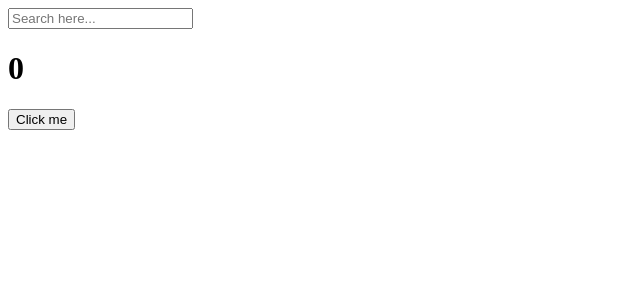
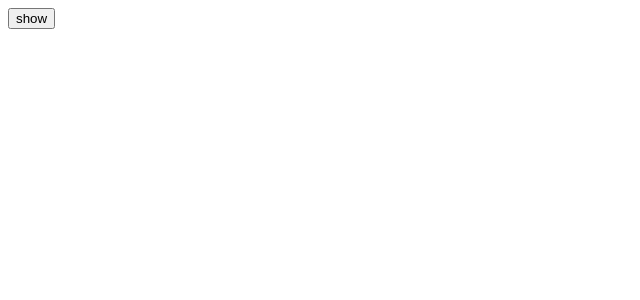
Before and after one commit to KellyPark96/reactJS-firstReact, a React (Create React App) app: page / in a window 1280 px wide. Shown: the top 300 px of the page, without its empty margins (0-640 px from the left). Built offline with nearby package versions, Linux system fonts and the light colour scheme.

Commit message:
CleanUp function

```diff
--- a/src/App.js
+++ b/src/App.js
@@ -1,30 +1,20 @@
 import { useState, useEffect } from "react";
-// import Button from "./Button";
-// import styles from "./App.module.css";
+
+function Hello() {
+	useEffect(() => {
+		console.log("hi :)");
+		return () => console.log("bye :("); // cleanUp Function
+	}, []);
+	return <h1>Hello</h1>;
+}
 
 function App() {
-	const [counter, setValue] = useState(0);
-	const [keyword, setKeyword] = useState("");
-	const onClick = () => setValue((prev) => prev + 1);
-	const onChange = (event) => setKeyword(event.target.value);
-	console.log("I run all the time");
-	useEffect(() => {
-		console.log("I run only once.");
-	}, []);
-	useEffect(() => {
-		console.log("I run when 'keywor & counter' changes");
-	}, [keyword, counter]);
-
+	const [showing, setShowing] = useState(false);
+	const onClick = () => setShowing((prev) => !prev);
 	return (
 		<div>
-			<input
-				value={keyword}
-				onChange={onChange}
-				type="text"
-				placeholder="Search here..."
-			/>
-			<h1>{counter}</h1>
-			<button onClick={onClick}>Click me</button>
+			{showing ? <Hello /> : null}
+			<button onClick={onClick}>{showing ? "Hide" : "show"}</button>
 		</div>
 	);
 }
```
